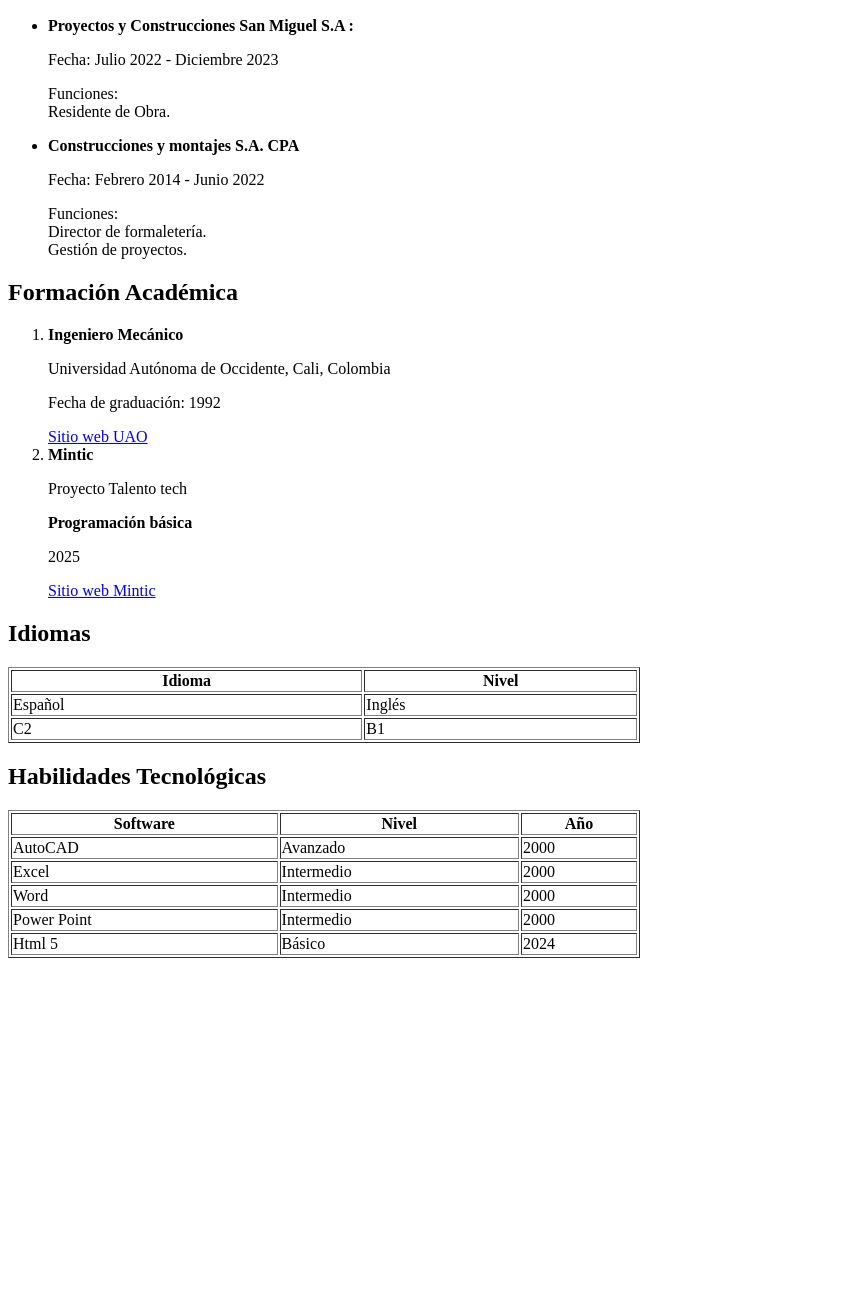
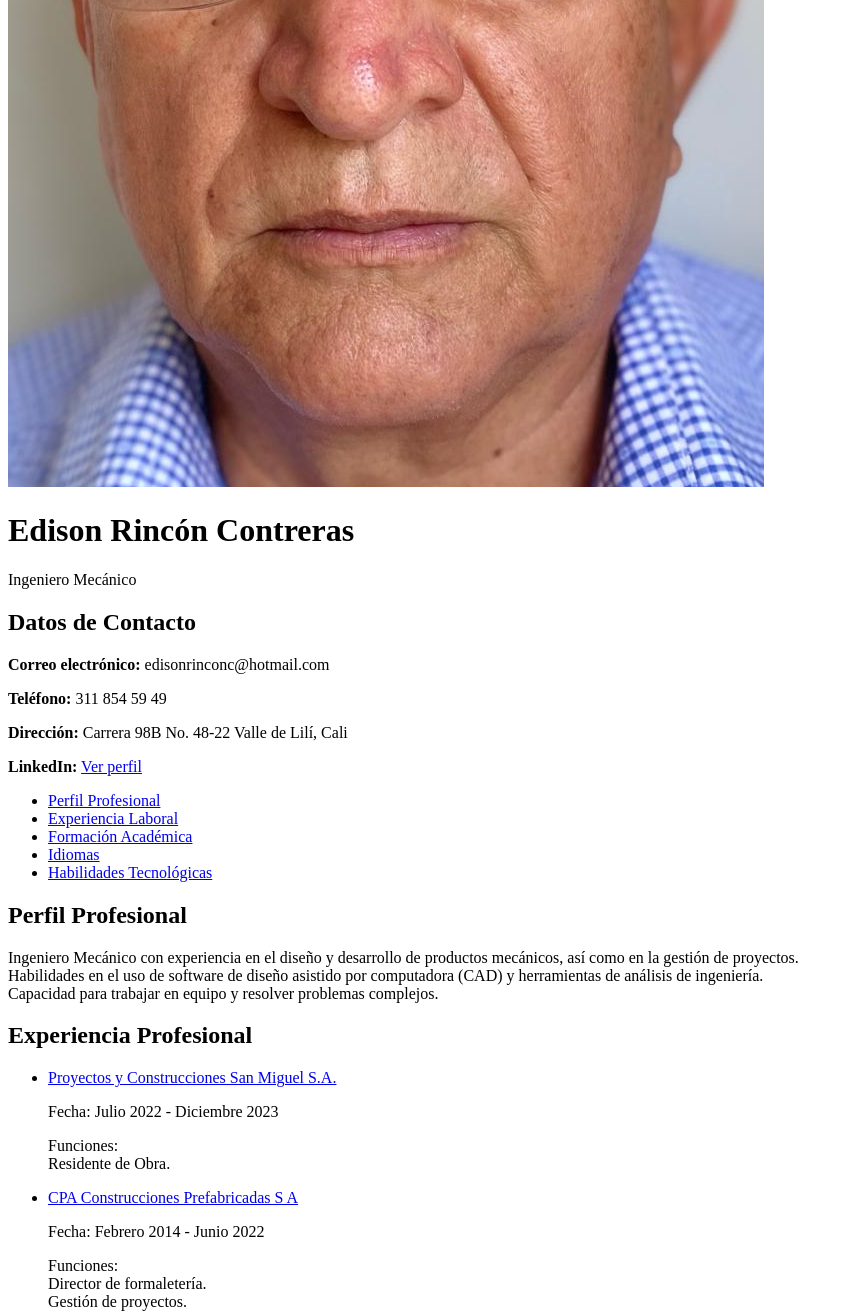
Before and after one commit to EdisonRincon/ttech-repo01, a plain HTML site: page index.html in a window 1280 px wide. Shown: the part 561-1875 px from the top of the page, without its empty margins (0-853 px from the left). Before the commit the page ends 1527 px from the top, so only its background shows below. Drawn offline with Linux system fonts and the light colour scheme.

Commit message:
Cambios al index y agrego imagen

```diff
--- a/index.html
+++ b/index.html
@@ -7,8 +7,9 @@
 </head>
 <body>
     <header>
+        <img src="fotoEdison.png" alt="Edison Rincón Contreras" class="foto">
         <h1>Edison Rincón Contreras </h1>
-        <P>Ingeniero Mecánico</P>
+        <p>Ingeniero Mecánico</p>
         <h2>Datos de Contacto</h2>
         <p><b>Correo electrónico: </b>edisonrinconc@hotmail.com</p>
         <p><b>Teléfono: </b>311 854 59 49</p>
@@ -36,12 +37,14 @@
         <h2>Experiencia Profesional</h2>
         <ul>
              <li>
-                 <b>Proyectos y Construcciones San Miguel S.A :</b></li>
+                <a href="https://empresas.portafolio.co/SAN-MIGUEL-PROYECTOS-CONSTRUCCIONES-SAS.html"
+                target="_blank" rel="noopener noreferrer">Proyectos y Construcciones San Miguel S.A.</a>
                  <p>Fecha: Julio 2022 - Diciembre 2023</p>
                  <p>Funciones: <br>Residente de Obra.</p>
              </li>
              <li>
-                 <b>Construcciones y montajes S.A. CPA</b></li>
+                <a href="https://empresas.portafolio.co/CPA-CONSTRUCCIONES-PREFABRICADAS-SA-CONCORDATO.html"
+                target="_blank" rel="noopener noreferrer">CPA Construcciones Prefabricadas S A</a>
                  <p>Fecha: Febrero 2014 - Junio 2022</p>
                  <p>Funciones: <br> Director de formaletería. <br>Gestión de proyectos.</p>
              </li>
```
Also changed, not shown: fotoEdison.png (added).
